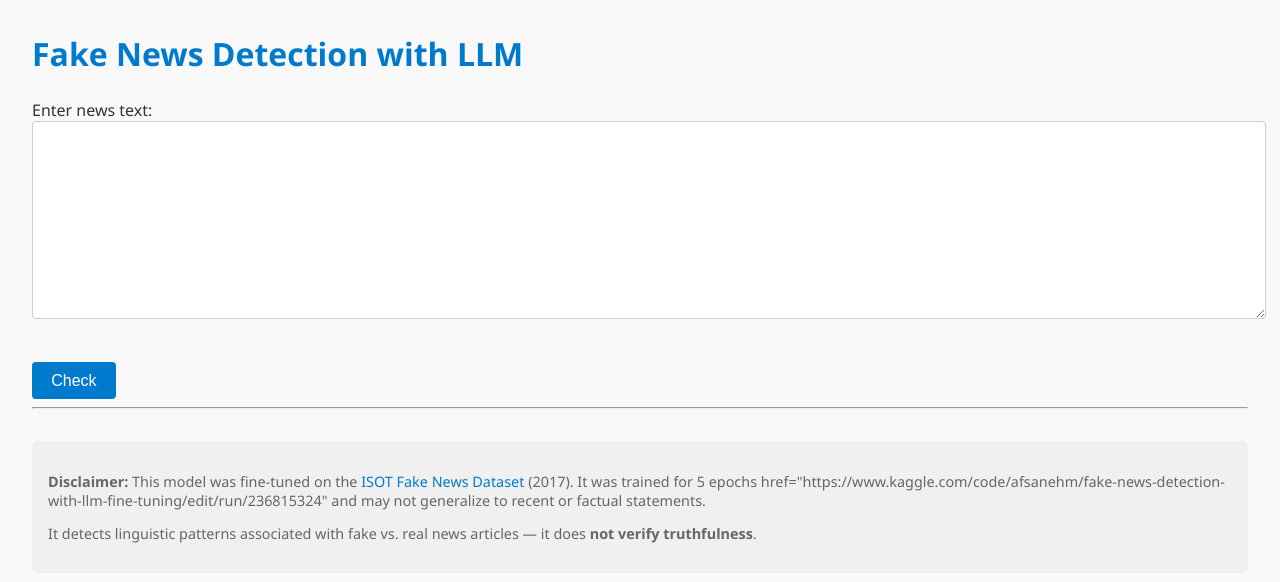
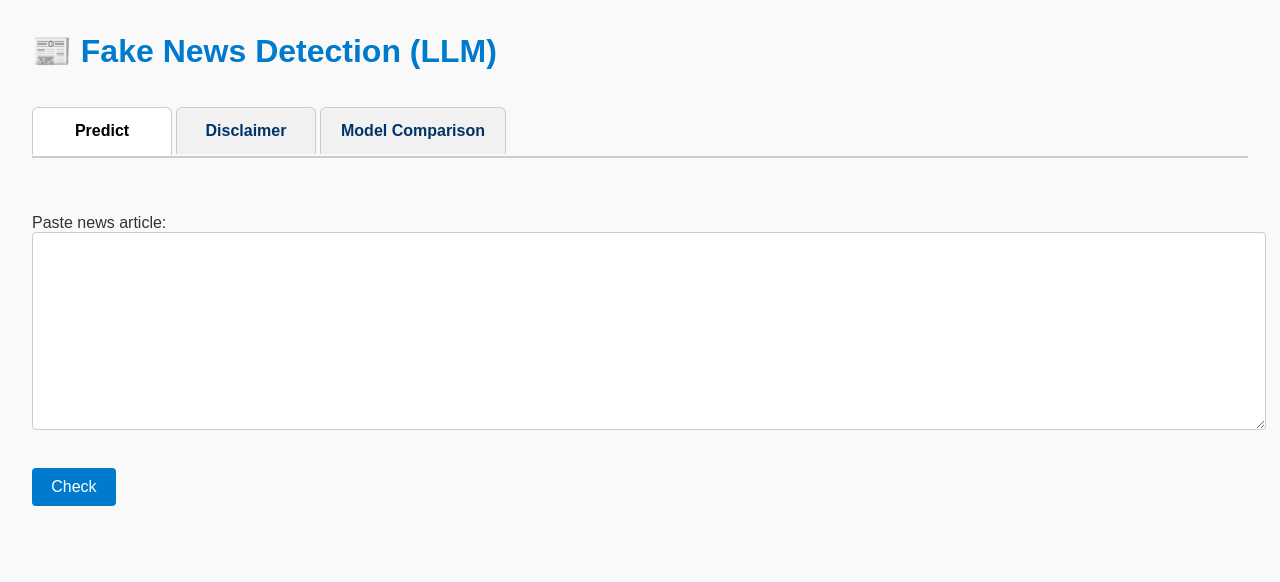
Before and after one commit to AMzaheri/fake-news-detection-llm, a Flask app: page / in a window 1280 px wide. Shown: the top 582 px of the page. Run offline with Flask 3, Linux system fonts and the light colour scheme.

Commit message:
Improved the app appearance, and updated the model with 10 epoch tuned model

```diff
--- a/app/static/style.css
+++ b/app/static/style.css
@@ -58,3 +58,29 @@ button:hover {
 .disclaimer a:hover {
     text-decoration: underline;
 }
+
+.tab button {
+  background-color: #e6f0fa; /* Soft blue */
+  color: #003366;
+  border: 1px solid #b3d1f2;
+  border-bottom: none;
+  border-radius: 6px 6px 0 0;
+  float: left;
+  cursor: pointer;
+  padding: 14px 20px;
+  margin-right: 4px;
+  font-size: 16px;
+  font-weight: bold;
+  min-width: 140px;
+  transition: background-color 0.3s ease;
+}
+
+.tab button:hover {
+  background-color: #d4e6f7;
+}
+
+.tab button.active {
+  background-color: #ffffff;
+  border-bottom: 2px solid white;
+  color: #000;
+}
--- a/app/templates/index.html
+++ b/app/templates/index.html
@@ -1,34 +1,142 @@
-<!-- app/templates/index.html -->
+<!DOCTYPE html>
+<html lang="en">
+<head>
+  <meta charset="UTF-8">
+  <title>Fake News Detection</title>
+  <link rel="stylesheet" href="{{ url_for('static', filename='style.css') }}">
+  <style>
+    body {
+      font-family: Arial, sans-serif;
+      margin: 2rem;
+    }
 
-<!DOCTYPE html>
-<html>
-<head>
-    <title>Fake News Detector</title>
-    <link rel="stylesheet" type="text/css" href="{{ url_for('static', filename='style.css') }}">
+    /* Tabs */
+    .tab {
+      overflow: hidden;
+      border-bottom: 2px solid #ccc;
+      margin-bottom: 1rem;
+    }
+
+    .tab button {
+      background-color: #f1f1f1;
+      border: 1px solid #ccc;
+      border-bottom: none;
+      border-radius: 6px 6px 0 0;
+      float: left;
+      cursor: pointer;
+      padding: 14px 20px;
+      margin-right: 4px;
+      font-size: 16px;
+      min-width: 140px;
+    }
+
+    .tab button.active {
+      background-color: white;
+      border-bottom: 2px solid white;
+      font-weight: bold;
+    }
+
+    .tabcontent {
+      display: none;
+      padding: 1rem 0;
+    }
+
+    .result {
+      margin-top: 1rem;
+      font-weight: bold;
+    }
+  </style>
+
+  <script>
+    function openTab(evt, tabName) {
+      let i, tabcontent, tablinks;
+      tabcontent = document.getElementsByClassName("tabcontent");
+      for (i = 0; i < tabcontent.length; i++) {
+        tabcontent[i].style.display = "none";
+      }
+      tablinks = document.getElementsByClassName("tablink");
+      for (i = 0; i < tablinks.length; i++) {
+        tablinks[i].className = tablinks[i].className.replace(" active", "");
+      }
+      document.getElementById(tabName).style.display = "block";
+      evt.currentTarget.className += " active";
+    }
+
+    window.onload = () => {
+      document.getElementById("defaultOpen").click();
+    };
+  </script>
 </head>
 
+<body>
 
-<body>
-    <h1>Fake News Detection with LLM</h1>
+<h1>📰 Fake News Detection (LLM)</h1>
+
+<div class="tab">
+  <button class="tablink" id="defaultOpen" onclick="openTab(event, 'Predict')">Predict</button>
+  <button class="tablink" onclick="openTab(event, 'Disclaimer')">Disclaimer</button>
+  <button class="tablink" onclick="openTab(event, 'Comparison')">Model Comparison</button>
+</div>
+
+<!-- Predict tab -->
+<div id="Predict" class="tabcontent">
   <form method="POST">
-        <label for="news_text">Enter news text:</label><br>
-        <textarea name="news_text" required></textarea><br><br>
+    <label for="news_text">Paste news article:</label><br>
+    <textarea name="news_text" rows="10" cols="100" required></textarea><br><br>
     <button type="submit">Check</button>
   </form>
-
   {% if prediction %}
     <div class="result">
-            Prediction: <span style="color: {{ 'red' if prediction == 'FAKE' else 'green' }}">{{ prediction }}</span>
+      <strong>Prediction:</strong>
+      <span style="color: {{ 'red' if prediction == 'FAKE' else 'green' }}">{{ prediction }}</span>
     </div>
   {% endif %}
+</div>
 
+<!-- Disclaimer tab -->
+<div id="Disclaimer" class="tabcontent">
+  <h3>⚠️ Disclaimer</h3>
+  <p>This app uses a transformer model trained on historical data from 2017 (ISOT Fake News Dataset).</p>
+  <ul>
+    <li>Predictions reflect <strong>linguistic patterns</strong>, not actual truth.</li>
+    <li>The model does not fact-check real-world statements.</li>
+    <li>Outputs should not be used as evidence or verification of factual content.</li>
+    <li>Always cross-check news sources independently.</li>
+  </ul>
+</div>
 
-    <hr>
-    <div class="disclaimer">
-        <p><strong>Disclaimer:</strong> This model was fine-tuned on the
-        <a href="https://onlineacademiccommunity.uvic.ca/isot/wp-content/uploads/sites/7295/2023/02/ISOT_Fake_News_Dataset_ReadMe.pdf" target="_blank">ISOT Fake News Dataset</a>
-          (2017). It was trained for 5 epochs href="https://www.kaggle.com/code/afsanehm/fake-news-detection-with-llm-fine-tuning/edit/run/236815324" and may not generalize to recent or factual statements.</p>
-        <p>It detects linguistic patterns associated with fake vs. real news articles — it does <strong>not verify truthfulness</strong>.</p>
+<!-- Comparison tab -->
+<div id="Comparison" class="tabcontent">
+  <h3>🔍 Model Comparison: 5 vs 10 Epochs</h3>
+  <p>
+    I fine-tuned a DistilBERT model on the
+    <a href="https://onlineacademiccommunity.uvic.ca/isot/2022/11/27/fake-news-detection-datasets/" target="_blank">ISOT Fake News Dataset</a>
+    using a <strong>Kaggle GPU notebook</strong>.
+    You can view the training notebook <a href="YOUR_KAGGLE_NOTEBOOK_URL" target="_blank">here</a>.
+  </p>
+  <p>
+    Two models were trained with the same architecture and data, but different training durations:
+  </p>
+  <ul>
+    <li><strong>5 Epochs:</strong> Faster, decent generalization</li>
+    <li><strong>10 Epochs:</strong> More confident predictions, small risk of overfitting</li>
+  </ul>
+
+  <h4>🧪 What did I observe?</h4>
+  <ul>
+    <li>Both models classified formal articles (even satirical ones like The Onion) as “REAL”.</li>
+    <li>Short snippets (even true ones) were sometimes classified as “FAKE”.</li>
+  </ul>
+
+  <h4>🔎 Why?</h4>
+  <ul>
+    <li>The ISOT dataset contains <strong>longer real news</strong> (from Reuters) and <strong>shorter fake ones</strong>.</li>
+    <li>Since I trained with <code>max_length=512</code>, the model likely picked up on structure and vocabulary length.</li>
+    <li>Without real-world or satire awareness, the model equates length/formality with authenticity.</li>
+  </ul>
+
+  <p><strong>💡 Takeaway:</strong> The model learns patterns — not truth. Use results as linguistic indicators, not facts.</p>
 </div>
+
 </body>
 </html>
```
Also changed, not shown: 1 other file. Lines whose indentation alone changed are shown as unchanged.
